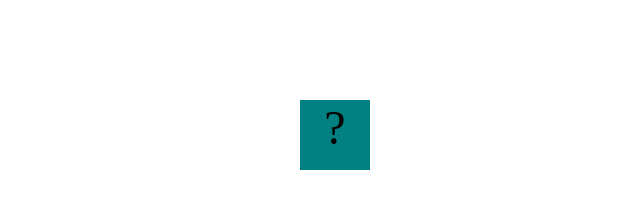
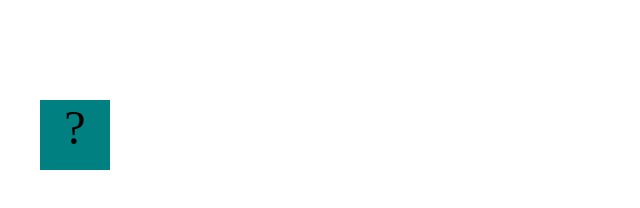
Before and after one commit to Matoss892/Matoss892.github.io, a plain HTML site: page projects/bouncing-box/index.html in a window 1280 px wide. Shown: the whole page, without its empty margins (0-640 px from the left). Drawn offline with Linux system fonts and the light colour scheme.

Commit message:
add bouncing box

```diff
--- a/projects/bouncing-box/index.html
+++ b/projects/bouncing-box/index.html
@@ -48,7 +48,7 @@
 
         // moves the Box to a new position on the screen along the X-Axis
         function moveBoxTo(newPositionX) {
-          box.css("left", 300);
+          box.css("left", newPositionX);
         }
 
         // changes the text displayed on the Box
```
